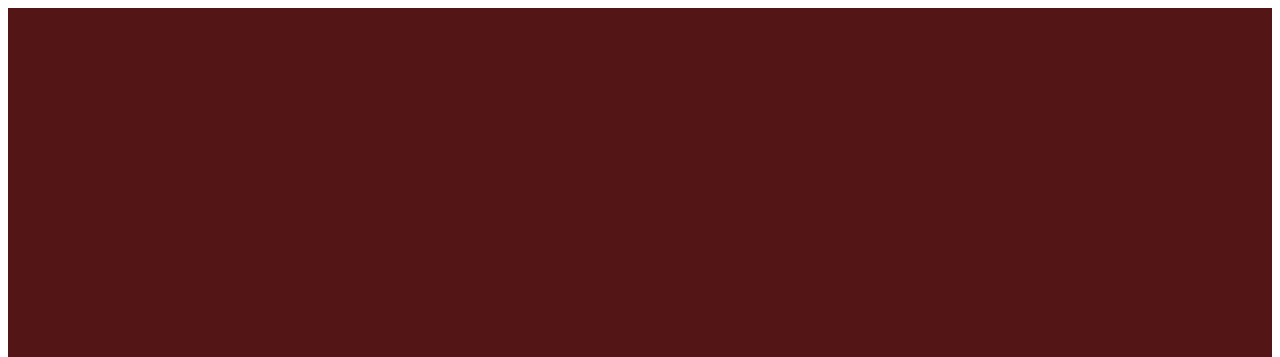
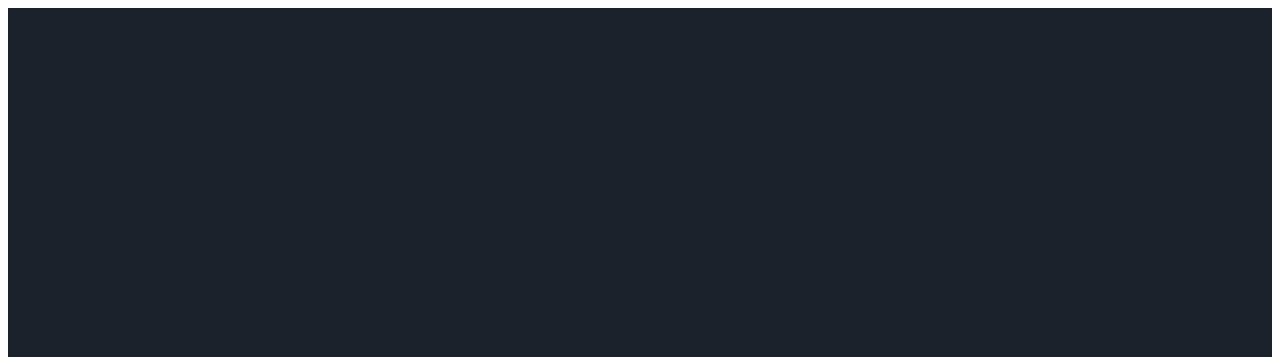
Before and after one commit to lsawade/globalcmt3d, a plain HTML site: page index.html in a window 1280 px wide. Shown: the top 357 px of the page. Drawn offline with Linux system fonts and the light colour scheme.

Commit message:
Update index.html

```diff
--- a/index.html
+++ b/index.html
@@ -5,7 +5,7 @@
 </head>
 
 <body>
-  <article class="vh-100 dt w-100 bg-dark-red">
+  <article class="vh-100 dt w-100 bg-dark-gray">
     <div class="dtc v-mid tc white ph0 ph4-l">
       <h1 class="f6 f2-m f-subheadline-l fw6 tc">Under Construction!</h1>
     </div>
```
